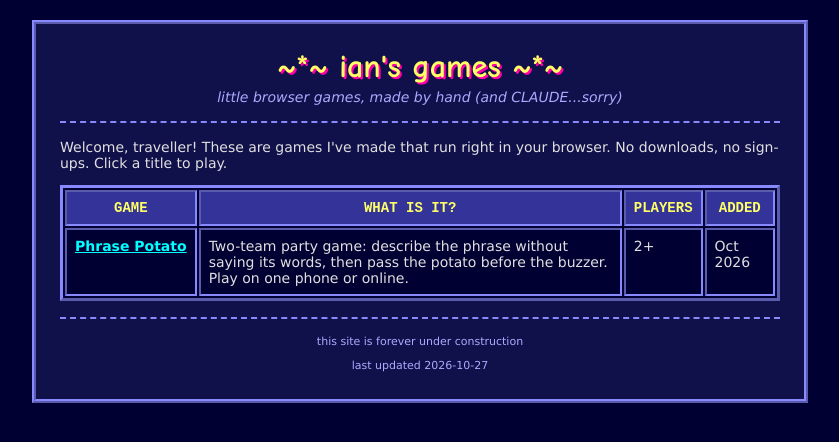
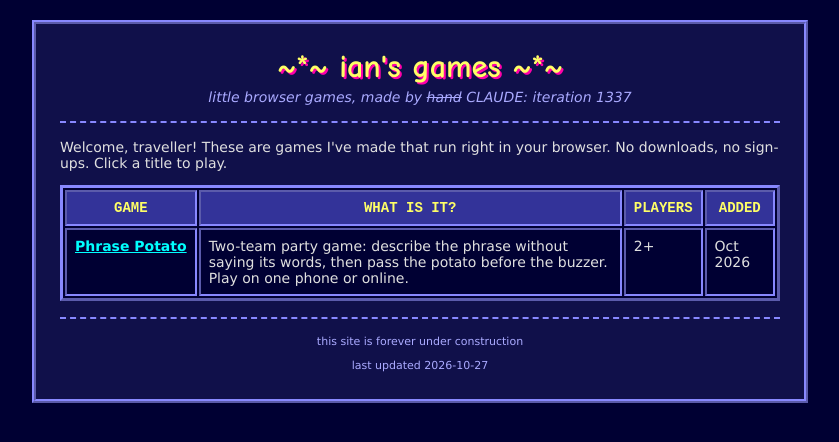
Before and after one commit to isobotka/game-website, a plain HTML site: page index.html in a window 1280 px wide. Shown: the whole page, without its empty margins (220-1059 px from the left). Drawn offline with Linux system fonts and the light colour scheme.

Commit message:
Claude joke

```diff
--- a/index.html
+++ b/index.html
@@ -11,7 +11,7 @@
 <div id="page">
 
   <h1>~*~ ian's games ~*~</h1>
-  <p class="tagline">little browser games, made by hand (and CLAUDE...sorry)</p>
+  <p class="tagline">little browser games, made by <s>hand</s> CLAUDE: iteration 1337</p>
 
   <hr>
 
```
